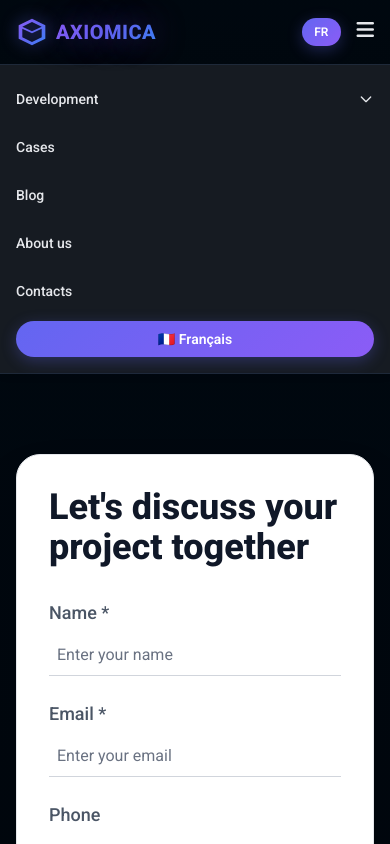
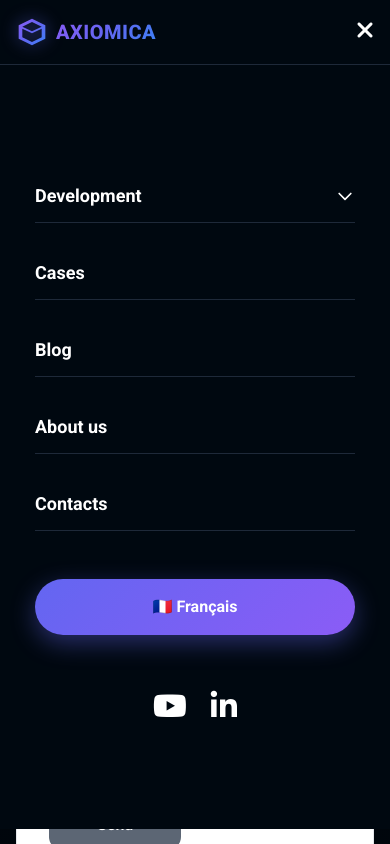
Before and after one commit to rudy128/openblendai, a Next.js app: page /en/contact in a window 390 px wide. Both pictures are taken after a click on the button "Toggle mobile menu". Shown: the top 844 px of the page. Built offline with nearby package versions, Linux system fonts and the light colour scheme.

Commit message:
feat: enhance mobile header and mission section with improved layout and video autoplay functionality

```diff
--- a/app/components/ContactFormSection.tsx
+++ b/app/components/ContactFormSection.tsx
@@ -175,7 +175,7 @@ const ContactFormSection = () => {
           </div>
 
           {/* Right: Phone Mockup (Video Call Style) */}
-          <div className="lg:w-1/2 w-full flex justify-center lg:justify-end relative h-[450px]">
+          <div className="lg:w-1/2 w-full hidden lg:flex justify-center lg:justify-end relative h-[450px]">
             <div className="w-72 h-[450px] bg-gray-900 rounded-[3rem] shadow-2xl relative border-8 border-gray-400 overflow-hidden mockup">
               <div className="flex flex-col h-full text-center p-4">
                 <div className="text-sm text-gray-400 mt-4">AXIOMICA</div>
--- a/app/components/Header.tsx
+++ b/app/components/Header.tsx
@@ -27,7 +27,8 @@ const Header = () => {
     >
       <nav className="max-w-7xl mx-auto px-4 sm:px-6 lg:px-8 py-4 flex justify-between items-center">
         {/* Logo */}
-        <div className="flex items-center space-x-2">
+        <Link href={`/${locale}/`} className="flex items-center">
+                <div className="flex items-center space-x-2">
           {/* Axiomica Logo SVG - More Colorful */}
           <div className="relative">
             <svg
@@ -77,6 +78,7 @@ const Header = () => {
             Ru
           </Link> */}
         </div>
+        </Link>
 
         {/* Desktop Navigation Links */}
         <div className="hidden lg:flex items-center space-x-8 text-sm font-medium text-[#E5E7EB]">
@@ -201,19 +203,67 @@ const Header = () => {
         </div>
       </nav>
 
-      {/* Mobile Menu (Optional - expandable) */}
+      {/* Mobile Menu (Full Screen Overlay) */}
       {isMobileMenuOpen && (
-        <div className="lg:hidden bg-[#161B22] border-t border-gray-800">
-          <div className="px-4 py-4 space-y-3">
+        <div className="lg:hidden fixed inset-0 z-50 bg-[#000810]">
+          {/* Header Bar with Close Button */}
+          <div className="flex items-center justify-between px-4 py-4 border-b border-gray-800">
+            <div className="flex items-center space-x-2">
+              {/* Logo */}
+              <svg
+                width="32"
+                height="32"
+                viewBox="0 0 24 24"
+                fill="none"
+                xmlns="http://www.w3.org/2000/svg"
+                style={{ filter: 'drop-shadow(0 0 8px rgba(99, 102, 241, 0.6))' }}
+              >
+                <path
+                  d="M12 2L2 7V17L12 22L22 17V7L12 2ZM12 4.49L19.26 8L12 11.51L4.74 8L12 4.49ZM12 19.51L4.74 16V9.49L12 13.01L19.26 9.49V16L12 19.51Z"
+                  fill="url(#logoGradientMobile)"
+                />
+                <defs>
+                  <linearGradient id="logoGradientMobile" x1="0%" y1="0%" x2="100%" y2="100%">
+                    <stop offset="0%" stopColor="#8B5CF6" />
+                    <stop offset="50%" stopColor="#6366F1" />
+                    <stop offset="100%" stopColor="#3B82F6" />
+                  </linearGradient>
+                </defs>
+              </svg>
+              <span
+                className="text-xl font-extrabold tracking-wide"
+                style={{
+                  background: 'linear-gradient(135deg, #8B5CF6 0%, #6366F1 50%, #3B82F6 100%)',
+                  WebkitBackgroundClip: 'text',
+                  WebkitTextFillColor: 'transparent',
+                  backgroundClip: 'text',
+                }}
+              >
+                AXIOMICA
+              </span>
+            </div>
+
+            {/* Close Button */}
+            <button
+              onClick={() => setIsMobileMenuOpen(false)}
+              className="text-white hover:text-[#4F46E5] transition-colors"
+              aria-label="Close menu"
+            >
+              <i className="fas fa-times text-2xl"></i>
+            </button>
+          </div>
+
+          {/* Menu Content - Centered */}
+          <div className="flex flex-col items-center justify-center h-[calc(100vh-80px)]  bg-[#000810] px-6 space-y-6">
             {/* Development Submenu */}
-            <div>
+            <div className="w-full max-w-xs">
               <button
-                className="w-full text-left text-sm font-medium text-[#E5E7EB] hover:text-[#4F46E5] transition py-2 flex items-center justify-between"
+                className="w-full text-left text-lg font-bold text-white hover:text-[#4F46E5] transition py-3 flex items-center justify-between border-b border-gray-800"
                 onClick={() => setIsDevelopmentDropdownOpen(!isDevelopmentDropdownOpen)}
               >
                 <span>{t('development')}</span>
                 <svg
-                  className={`w-4 h-4 transition-transform ${isDevelopmentDropdownOpen ? 'rotate-180' : ''}`}
+                  className={`w-5 h-5 transition-transform ${isDevelopmentDropdownOpen ? 'rotate-180' : ''}`}
                   fill="none"
                   stroke="currentColor"
                   viewBox="0 0 24 24"
@@ -224,56 +274,46 @@ const Header = () => {
 
               {/* Development Dropdown Items */}
               {isDevelopmentDropdownOpen && (
-                <div className="ml-4 mt-2 space-y-2">
+                <div className="ml-4 mt-3 space-y-3">
                   <Link
                     href={`/${locale}/development/blockchain-development`}
-                    className="block text-sm text-[#9CA3AF] hover:text-[#4F46E5] transition py-2"
+                    className="block text-base text-[#9CA3AF] hover:text-[#4F46E5] transition py-2"
                     onClick={() => setIsMobileMenuOpen(false)}
                   >
                     Custom Blockchain
                   </Link>
-                  {/* <Link
-                    href="#services"
-                    className="block text-sm text-[#9CA3AF] hover:text-[#4F46E5] transition py-2"
-                    onClick={() => setIsMobileMenuOpen(false)}
-                  >
-                    Web Development
-                  </Link>
-                  <Link
-                    href="#services"
-                    className="block text-sm text-[#9CA3AF] hover:text-[#4F46E5] transition py-2"
-                    onClick={() => setIsMobileMenuOpen(false)}
-                  >
-                    Mobile Development
-                  </Link> */}
                 </div>
               )}
             </div>
 
+            {/* Main Navigation Links */}
             <Link
               href={`/${locale}/cases`}
-              className="block text-sm font-medium text-[#E5E7EB] hover:text-[#4F46E5] transition py-2"
+              className="w-full max-w-xs text-lg font-bold text-white hover:text-[#4F46E5] transition py-3 border-b border-gray-800"
               onClick={() => setIsMobileMenuOpen(false)}
             >
               {t('cases')}
             </Link>
+
             <Link
               href={`/${locale}/blogs`}
-              className="block text-sm font-medium text-[#E5E7EB] hover:text-[#4F46E5] transition py-2"
+              className="w-full max-w-xs text-lg font-bold text-white hover:text-[#4F46E5] transition py-3 border-b border-gray-800"
               onClick={() => setIsMobileMenuOpen(false)}
             >
               {t('blog')}
             </Link>
+
             <Link
               href={`/${locale}/about`}
-              className="block text-sm font-medium text-[#E5E7EB] hover:text-[#4F46E5] transition py-2"
+              className="w-full max-w-xs text-lg font-bold text-white hover:text-[#4F46E5] transition py-3 border-b border-gray-800"
               onClick={() => setIsMobileMenuOpen(false)}
             >
               {t('aboutUs')}
             </Link>
+
             <Link
               href={`/${locale}/contact`}
-              className="block text-sm font-medium text-[#E5E7EB] hover:text-[#4F46E5] transition py-2"
+              className="w-full max-w-xs text-lg font-bold text-white hover:text-[#4F46E5] transition py-3 border-b border-gray-800"
               onClick={() => setIsMobileMenuOpen(false)}
             >
               {t('contacts')}
@@ -282,15 +322,33 @@ const Header = () => {
             {/* Language Switcher in Mobile Menu */}
             <Link
               href={switchLocalePath}
-              className="block text-sm font-semibold text-center px-3 py-2 rounded-full text-white transition-all"
+              className="w-full max-w-xs text-center text-base font-bold px-6 py-4 rounded-full text-white transition-all transform hover:scale-105 mt-6"
               style={{
                 background: 'linear-gradient(135deg, #6366F1 0%, #8B5CF6 100%)',
-                boxShadow: '0 4px 15px rgba(99, 102, 241, 0.3)',
+                boxShadow: '0 8px 25px rgba(99, 102, 241, 0.4)',
               }}
               onClick={() => setIsMobileMenuOpen(false)}
             >
               {locale === 'en' ? '🇫🇷 Français' : '🇬🇧 English'}
             </Link>
+
+            {/* Social Icons in Mobile Menu */}
+            <div className="flex items-center gap-6 mt-8">
+              <Link
+                href="#"
+                className="text-white hover:text-[#4F46E5] transition"
+                aria-label="YouTube"
+              >
+                <i className="fab fa-youtube text-3xl"></i>
+              </Link>
+              <Link
+                href="#"
+                className="text-white hover:text-[#4F46E5] transition"
+                aria-label="LinkedIn"
+              >
+                <i className="fab fa-linkedin-in text-3xl"></i>
+              </Link>
+            </div>
           </div>
         </div>
       )}
```
Also changed, not shown: app/components/MissionSection.tsx (+9 -3 lines).
